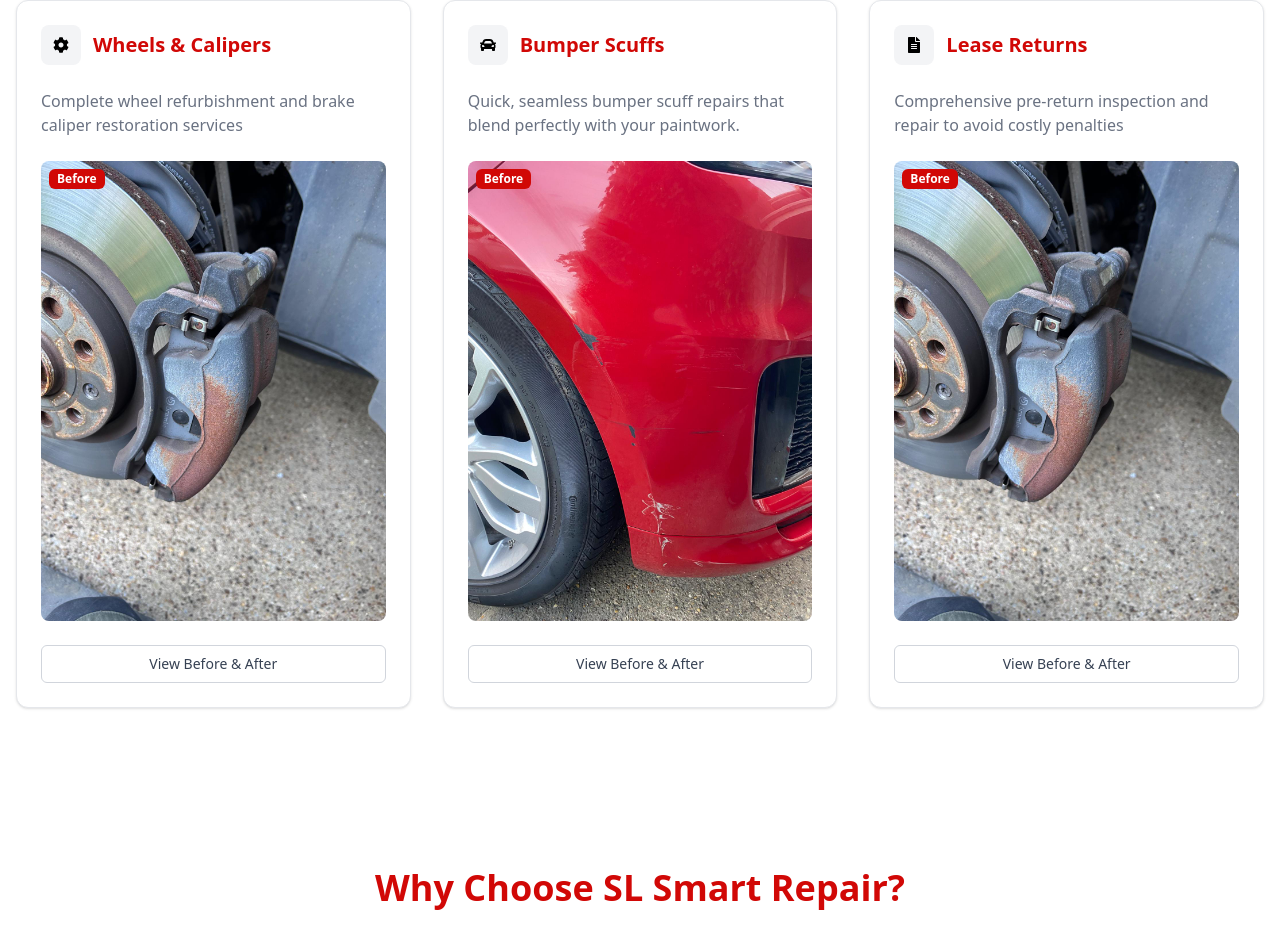
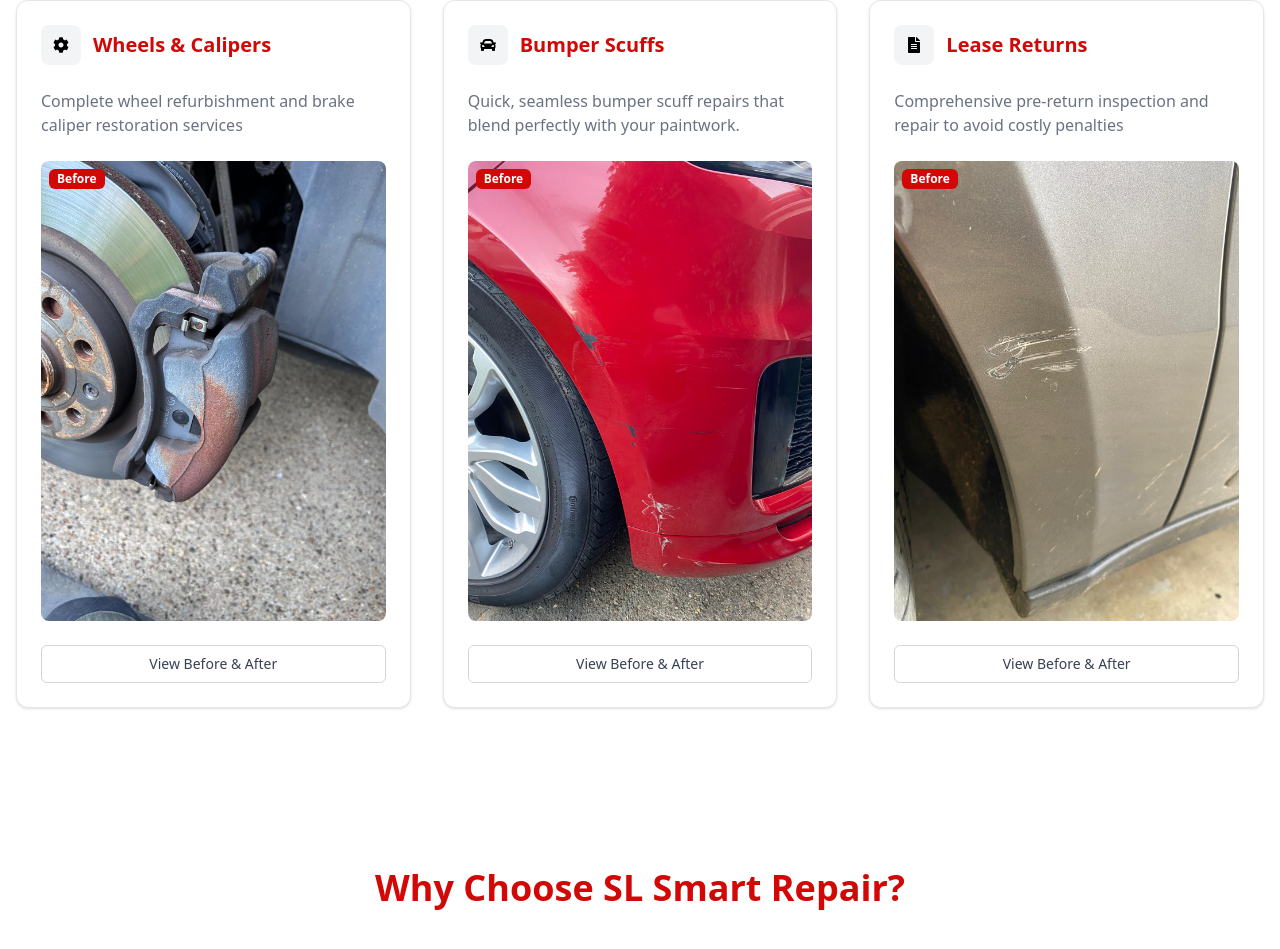
Before and after one commit to shandiru/smartrepairpro, a React (Vite) app: page / in a window 1280 px wide. Shown: the part 1436-2385 px from the top of the page. Built offline with nearby package versions, Linux system fonts and the light colour scheme.

Commit message:
add new section

```diff
--- a/src/components/Services.jsx
+++ b/src/components/Services.jsx
@@ -177,14 +177,19 @@
       "Final quality assurance check",
     ],
     gallery: [
-       { before: "wheels-before.jpeg", after: "wheels-after.jpeg" },
+        { before: "dent-before.jpeg", after: "dent-after.jpeg" },
+
 
      { before: "scratches-before-4.jpeg", after: "scratches-after-4.jpeg" },
-      { before: "scratches-before-5.jpeg", after: "scratches-after-5.jpeg" },
+
+       { before: "dent-before-3.jpeg", after: "dent-after-3.jpeg" },
+        { before: "scratches-before-5.jpeg", after: "scratches-after-5.jpeg" },
+      { before: "dent-before-4.jpeg", after: "dent-after-4.jpeg" },
        { before: "scratches-before-16.jpeg", after: "scratches-after-16.jpeg" },
+        { before: "dent-before-2.jpeg", after: "dent-after-2.jpeg" },
+
       { before: "scratches-before-17.jpeg", after: "scratches-after-17.jpeg" },
-        { before: "wheels-before-2.jpeg", after: "wheels-after-2.jpeg" },
-      { before: "wheels-before-3.jpeg", after: "wheels-after-3.jpeg" },
+
     ],
   },
 ];
```
